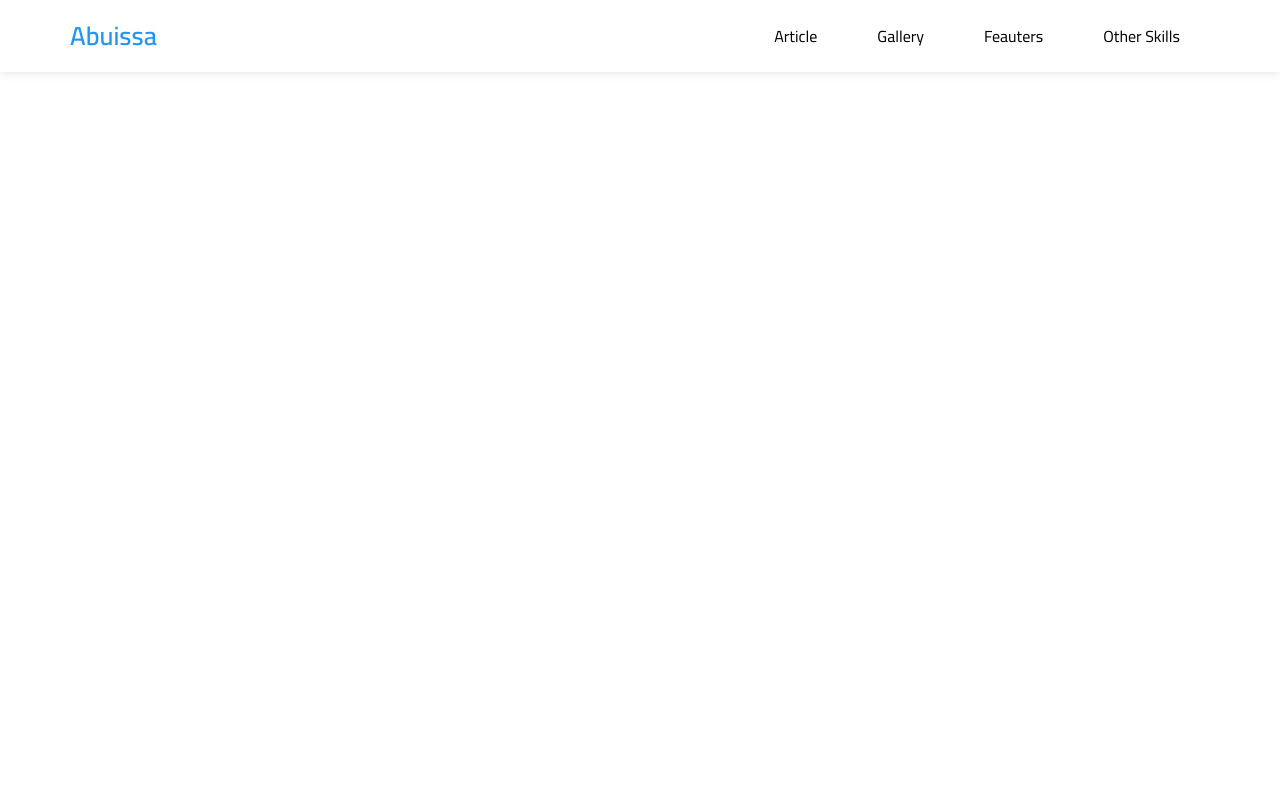
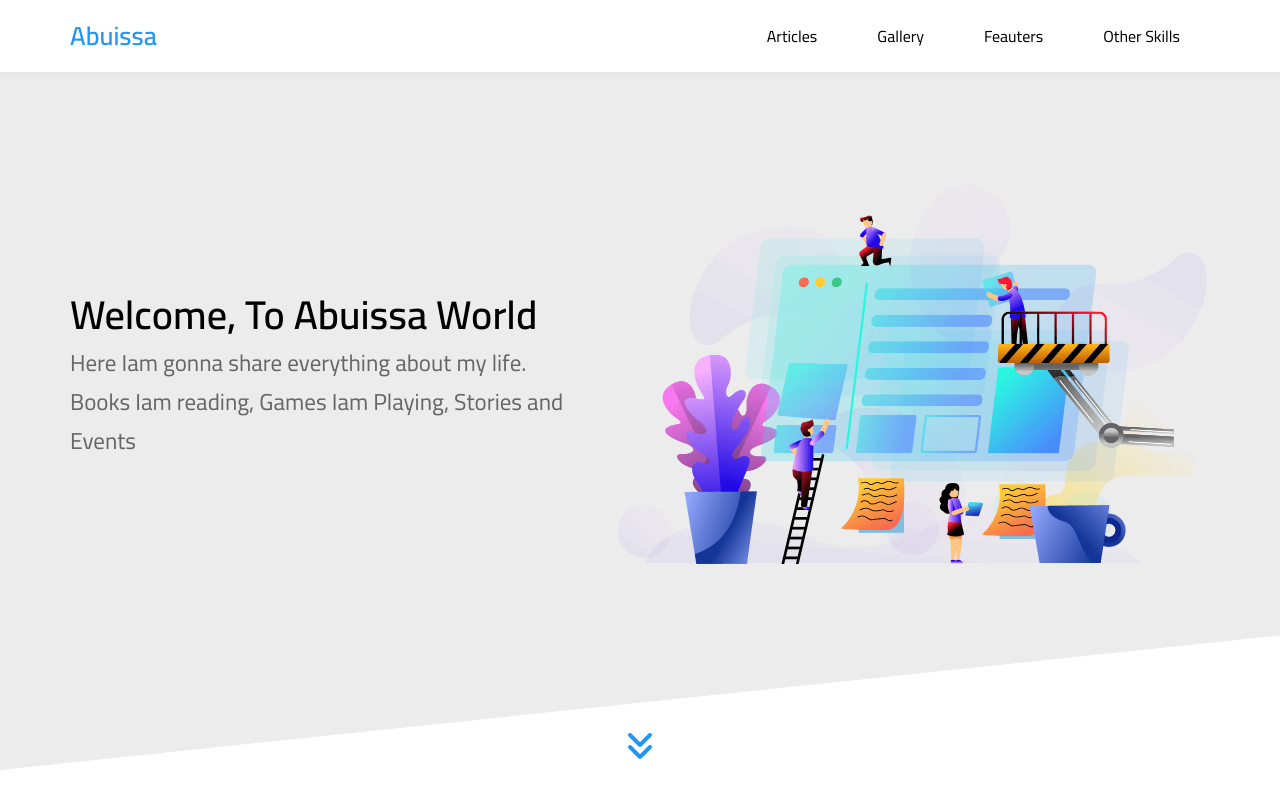
Before and after one commit to OAbuissa/HTMl_and_CSS_Template_3, a plain HTML site: page index.html in a window 1280 px wide. Drawn offline with Linux system fonts and the light colour scheme.

Commit message:
Adding the landin Section

```diff
--- a/CSS/abuissa.css
+++ b/CSS/abuissa.css
@@ -127,3 +127,103 @@ a {
     left: 0%;
 }
 /* End Header */
+/* Start Landing */
+.landing {
+    position: relative;
+}
+.landing::before {
+    content: "";
+    position: absolute;
+    top: -30px;
+    left: 0;
+    width: 100%;
+    height: 100%;
+    background-color: #ececec;
+    z-index: -1;
+    transform: skewY(-6deg);
+    transform-origin: top left;
+}
+.landing .container {
+    min-height: calc(100vh - 72px);
+    display: flex;
+    align-items: center;
+    padding-bottom: 120px;
+}
+.landing .text {
+    flex: 1;
+}
+@media (max-width: 991px) {
+    .landing .text {
+        text-align: center;
+    }
+}
+.landing .text h1 {
+    font-size: 40px;
+    margin: 0;
+    line-height: -2;
+}
+@media (max-width: 767px) {
+    .landing .text h1 {
+        font-size: 28px;
+    }
+}
+.landing .text p {
+    font-size: 23px;
+    margin: 5px 0 0;
+    line-height: 1.7;
+    color: #666;
+    max-width: 500px;
+}
+@media (max-width: 991px) {
+    .landing .text p {
+        margin: 10px auto;
+    }
+}
+@media (max-width: 767px) {
+    .landing .text p {
+        font-size: 18px;
+    }
+}
+.landing .image img {
+    position: relative;
+    width:600px;
+    animation: up-and-down 5s linear infinite;
+}
+@media (max-width: 991px) {
+    .landing .image img {
+        display: none;
+    }
+}
+.landing .go-down {
+    color: var(--main-color);
+    position: absolute;
+    bottom: 30px;
+    left: 50%;
+    transform: translateX(-50%);
+    transition: var(--main-transition);
+}
+.landing .go-down:hover {
+    color: var(--main-color-alt);
+}
+.landing .go-down i {
+    animation: bouncing 1.5s infinite;
+}
+/* End Landing */
+/* Start Animation*/
+@keyframes up-and-down {
+    0%, 100% {
+        top: 0;
+    }
+    50% {
+        top: -50px;
+    }
+}
+@keyframes bouncing {
+    10%, 20%, 30% , 50% , 60% , 100% {
+        transform: translateY(0);
+    }
+    40%, 80% {
+        transform: translateY(-15px);
+    }
+}
+/* End Animation */
--- a/index.html
+++ b/index.html
@@ -25,7 +25,7 @@
                 <a href="#" class="logo">Abuissa</a>
                 <nav>
                     <ul class="main-nav">
-                        <li><a href="#article">Article</a></li>
+                        <li><a href="#articles">Articles</a></li>
                         <li><a href="#gallery">Gallery</a></li>
                         <li><a href="#feauters">Feauters</a></li>
                         <li><a href="#">Other Skills</a></li>
@@ -34,5 +34,21 @@
             </div>
         </div>
     <!-- End Header  -->
+    <!-- Start Landing -->
+    <div class="landing">
+        <div class="container">
+            <div class="text">
+                <h1>Welcome, To Abuissa World</h1>
+                <p>Here Iam gonna share everything about my life. Books Iam reading, Games Iam Playing, Stories and Events</p>
+            </div>
+            <div class="image">
+                <img src="Imgs/landing-image.png" alt="">
+            </div>
+        </div>
+        <a href="#articles" class="go-down">
+            <i class="fas fa-angle-double-down fa-2x"></i>
+        </a>
+    </div>
+    <!-- End Landing -->
 </body>
 </html>
```
